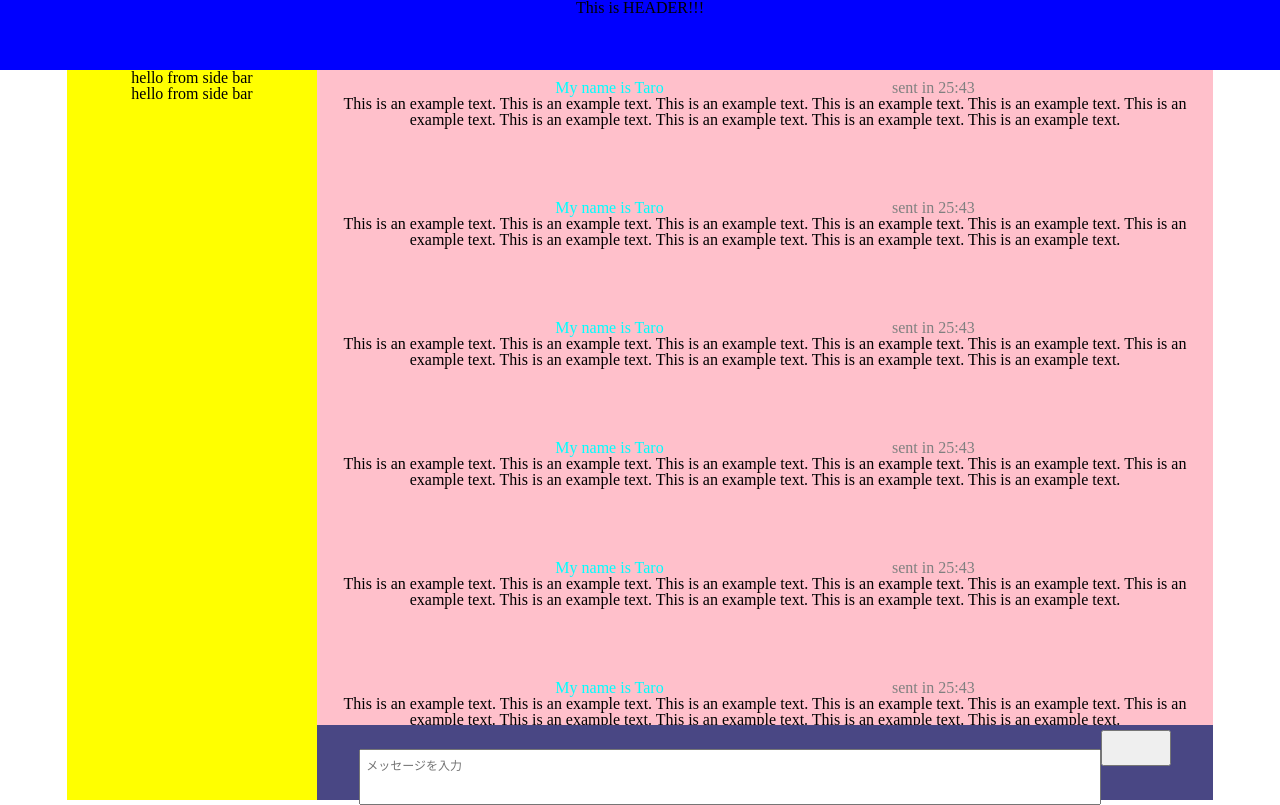
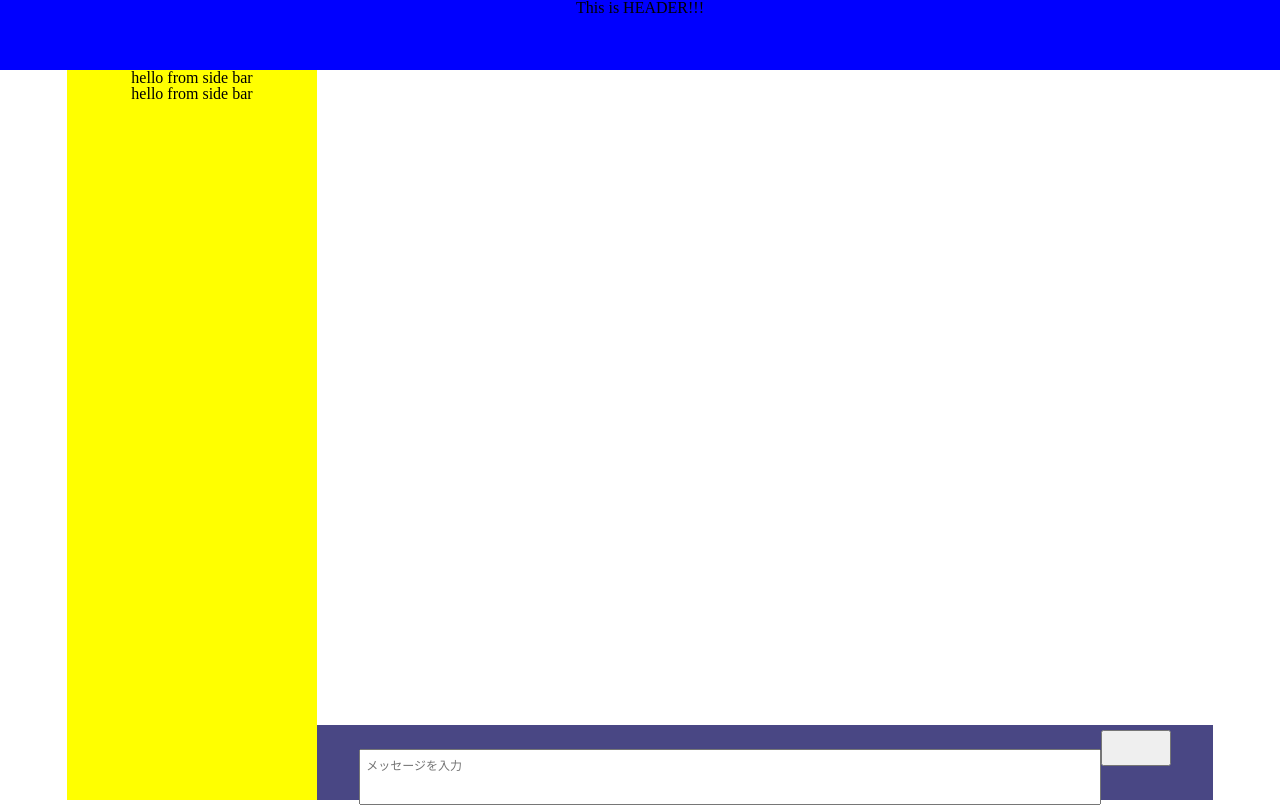
Before and after one commit to RaikiSakaguchi/hackathon, a React (Create React App) app in the folder myapp/: page / in a window 1280 px wide. Built offline with nearby package versions, Linux system fonts and the light colour scheme.

Commit message:
implemented message function

```diff
--- a/myapp/src/App.tsx
+++ b/myapp/src/App.tsx
@@ -68,16 +68,9 @@ function App() {
         </div>
         <div className="main_container">
           <div className="msg_container">
-            <Messages/>
-            <Messages/>
-            <Messages/>
-            <Messages/>
-            <Messages/>
-            <Messages/>
-            <Messages/>
-            <Messages/>
-            <Messages/>
-            <Messages/>
+            {messageData?.map((m_data: Msg) => (
+              <Messages name={m_data.editorID} date={m_data.date} content={m_data.content}/>
+            ))}
           </div>
           <InputArea sendMessage={sendMessage}/>
         </div>
--- a/myapp/src/InputArea.tsx
+++ b/myapp/src/InputArea.tsx
@@ -10,8 +10,16 @@ function InputArea(props: Props) {
   const [isEdit, setIsEdit] = useState<boolean>(false);
   const send = (event : React.FormEvent<HTMLElement>) => {
     event.preventDefault();
-    const time = new Date().toLocaleDateString();
-    props.sendMessage(editorId, time, msgContent, isEdit);
+    // const time = new Date().toLocaleDateString();
+    const now = new Date();
+    const year = now.getFullYear();
+    const month = now.getMonth() + 1;
+    const day = now.getDate();
+    const hour = now.getHours();
+    const minute = now.getMinutes();
+    const formattedDate = `${year}/${month}/${day} ${hour}:${minute}`;
+
+    props.sendMessage(editorId, formattedDate, msgContent, isEdit);
     setContent("");
   }
   return (
--- a/myapp/src/Messages.tsx
+++ b/myapp/src/Messages.tsx
@@ -1,14 +1,20 @@
 import React from "react";
 
-function Messages() {
+type Props = {
+  name: string
+  date: string
+  content: string
+}
+
+function Messages(props: Props) {
   return(
     <div className="message">
       <div className="head">
-        <h1>My name is Taro</h1>
-        <p>sent in 25:43</p>
+        <h1>{props.name}</h1>
+        <p>{props.date}</p>
       </div>
       <div className="text">
-        <p>This is an example text. This is an example text. This is an example text. This is an example text. This is an example text. This is an example text. This is an example text. This is an example text. This is an example text. This is an example text. </p>
+        <p>{props.content}</p>
       </div>
     </div>
   )
```
